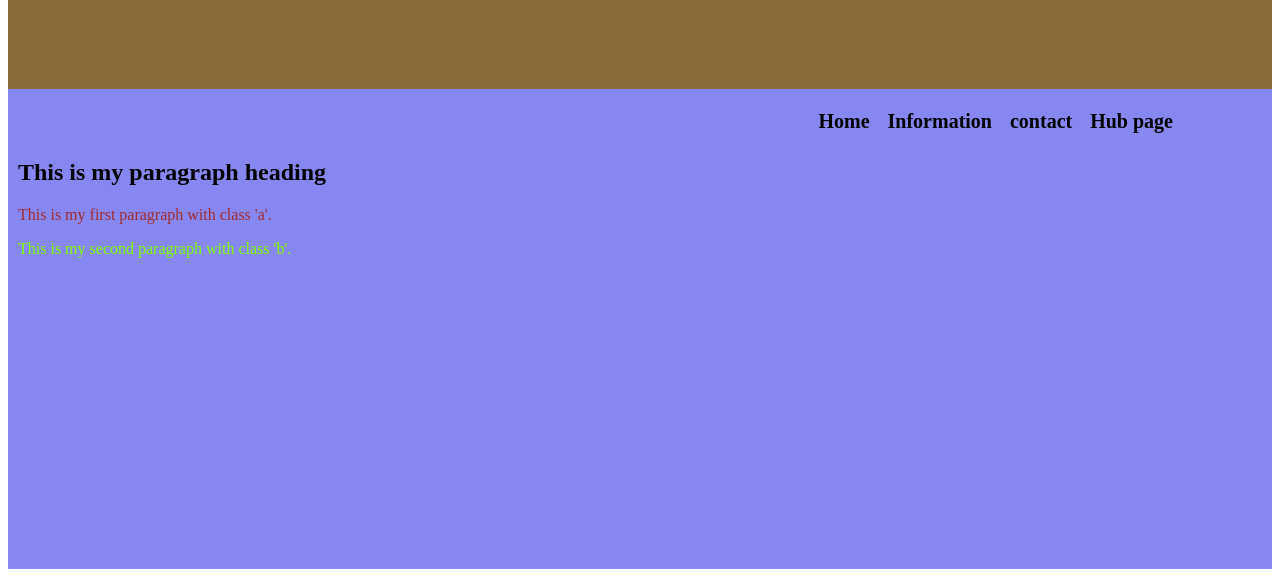
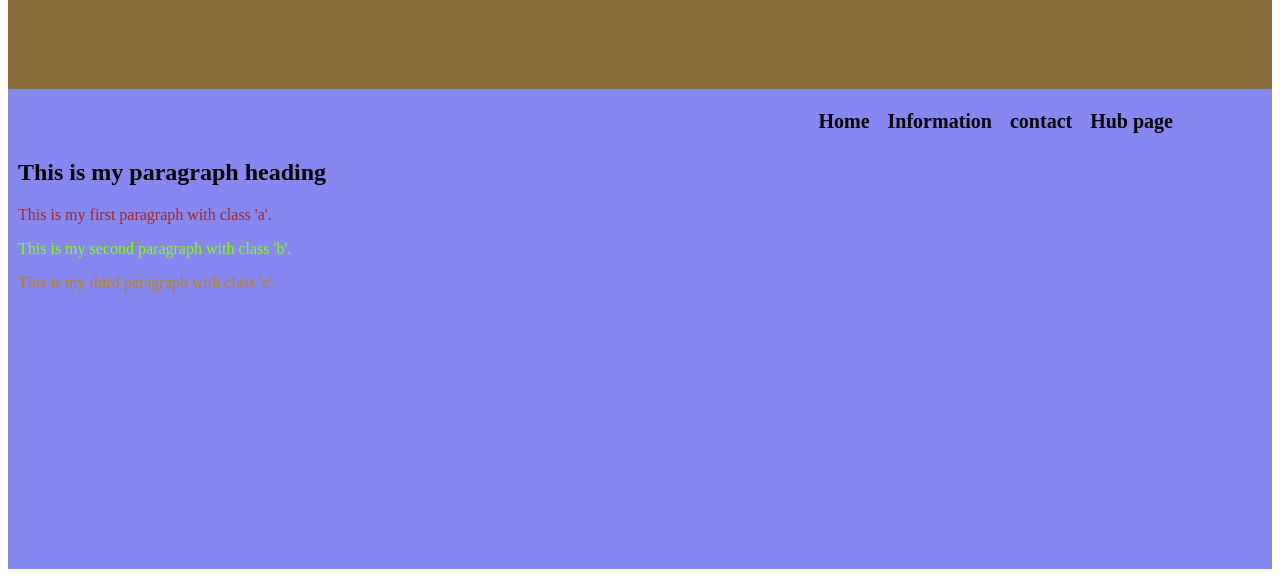
Before and after one commit to dinesh-bazgain/second-project, a plain HTML site: page index.html in a window 1280 px wide. Shown: the part 239-816 px from the top of the page. Drawn offline with Linux system fonts and the light colour scheme.

Commit message:
Update index.html

```diff
--- a/index.html
+++ b/index.html
@@ -61,7 +61,7 @@
             <h2>This is my paragraph heading</h2>
             <p class="a">This is my first paragraph with class 'a'.</p>
             <p class="b">This is my second paragraph with class 'b'.</p>
-            <p class="c"></p>
+            <p class="c">This is my third paragraph with class 'c'.</p>
         </div>
     </div>
 </body>
```
